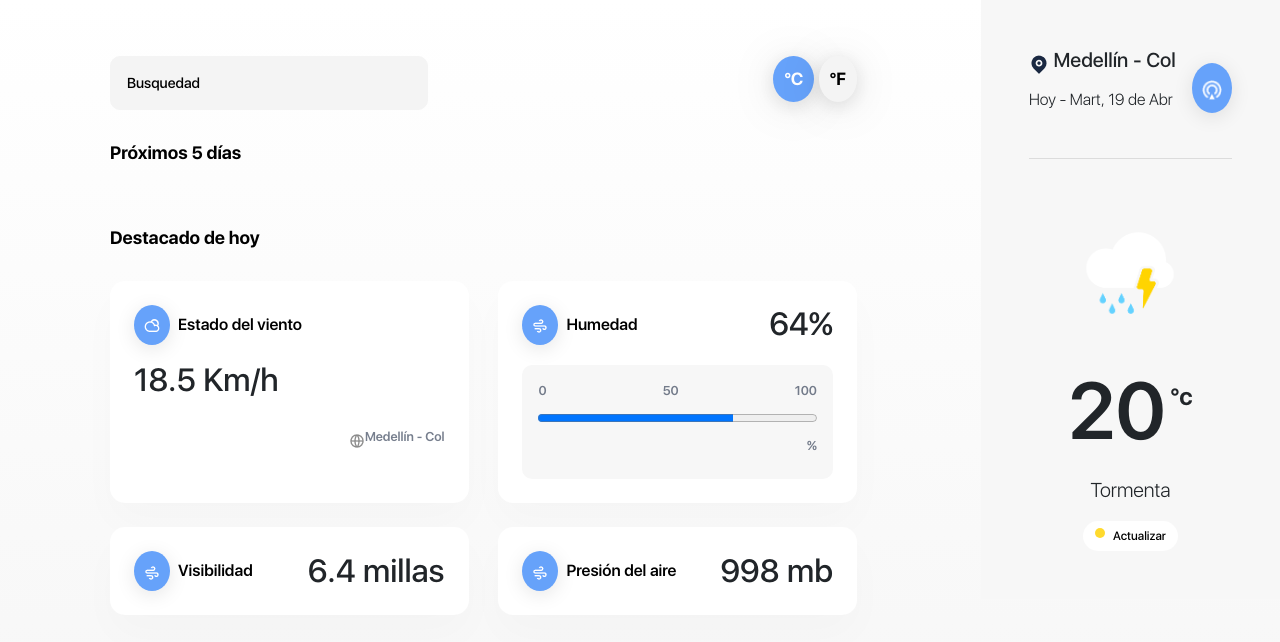
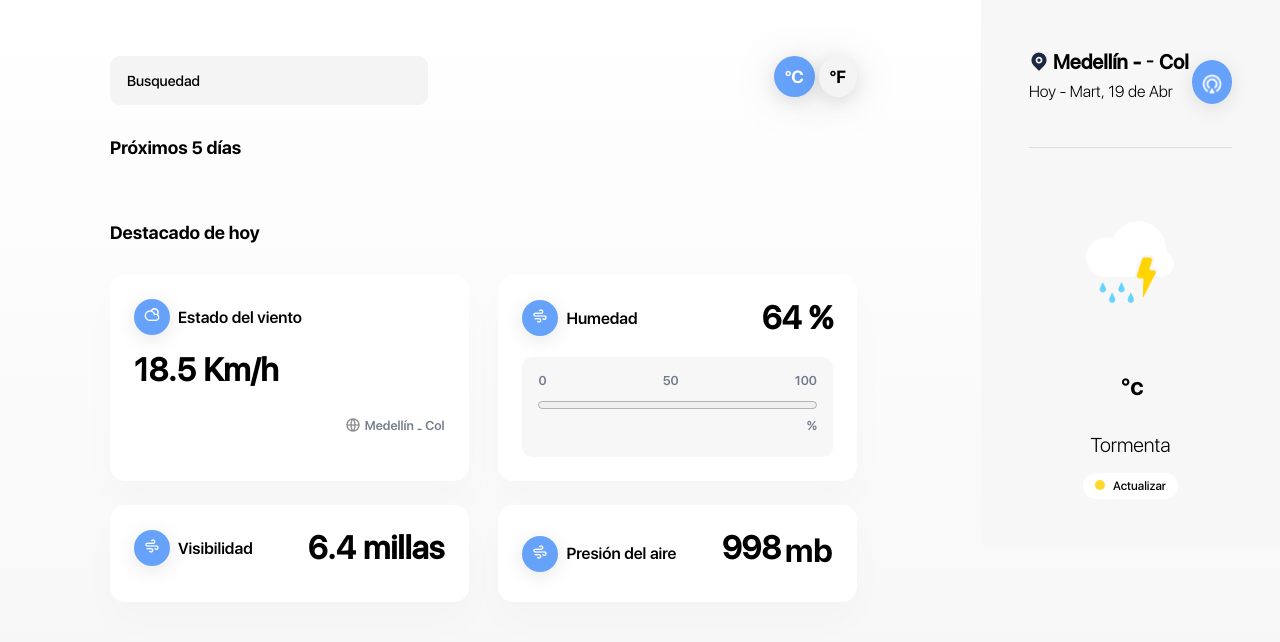
Before and after one commit to SergioR99/CoderHouse, a plain HTML site: page Proyecto Final/index.html in a window 1280 px wide. Drawn offline with nearby package versions, Linux system fonts and the light colour scheme; some packages are replaced by stand-ins of ours; a script that the page names is missing.

Commit message:
Modificaciones

```diff
--- a/Proyecto Final/index.html
+++ b/Proyecto Final/index.html
@@ -7,10 +7,8 @@
     <title>Clima Actualizado</title>
     <link rel="stylesheet" href="fonts/style.css">
     <link rel="stylesheet" href="css/style.css">
-    <link rel="stylesheet" href="https://cdn.jsdelivr.net/npm/alertifyjs@1.13.1/build/css/alertify.min.css"/>
-    <link rel="stylesheet" href="https://cdn.jsdelivr.net/npm/alertifyjs@1.13.1/build/css/themes/default.min.css"/>
-    <link rel="stylesheet" href="https://cdn.jsdelivr.net/npm/alertifyjs@1.13.1/build/css/themes/semantic.min.css"/>
-    <link rel="stylesheet" href="https://cdn.jsdelivr.net/npm/alertifyjs@1.13.1/build/css/themes/bootstrap.min.css"/>
+    <link rel="stylesheet" href="css/alertify.min.css"/>
+    <link rel="stylesheet" href="css/default.min.css"/>
 </head>
 <body>
     <!-- Contendor principal: Inicio -->
@@ -32,39 +30,6 @@
             <div class="proximos-5-dias">
                 <h2>Próximos 5 días</h2>
                 <ul id="contenedor-proximos">
-                    <!--<li>
-                        <h3>Mañana</h3>
-                        <p>5/3</p>
-                        <img src="img/lluvioso.png" alt="">
-                        <div><p>24°</p><p>17°</p></div>
-                    </li>
-                    <li>
-                        <h3>Domingo</h3>
-                        <p>6/3</p>
-                        <img src="img/llluviatrueno.png" alt="">
-                        <div><p>24°</p><p>17°</p></div>
-                    </li>
-
-                    <li>
-                        <h3>Lunes</h3>
-                        <p>7/3</p>
-                        <img src="img/parcialmente-nublado.png" alt="">
-                        <div><p>24°</p><p>17°</p></div>
-                    </li>
-
-                    <li>
-                        <h3>Martes</h3>
-                        <p>8/3</p>
-                        <img src="img/lluvioso.png" alt="">
-                        <div><p>24°</p><p>17°</p></div>
-                    </li>
-
-                    <li>
-                        <h3>Miercoles</h3>
-                        <p>9/3</p>
-                        <img src="img/parcialmente-nublado.png" alt="">
-                        <div><p>24°</p><p>17°</p></div>
-                    </li>-->
                 </ul>
             </div>
 
@@ -78,9 +43,13 @@
                             </div>
                             <p>Estado del viento</p>
                         </section>
-                        <h4>18.5 Km/h</h4>
+                        <h4 id="viento">18.5 Km/h</h4>
                         <div>
-                            <img src="img/localizacion.png" alt=""><p>Medellín - Col</p>
+                            <img src="img/localizacion.png">
+                            <div class="ubi-viento">
+                                <p id="ubicacion2">Medellín</p> -
+                                <p id="pais2">Col</p>
+                            </div>
                         </div>
                     </li>
 
@@ -92,12 +61,12 @@
                                 </div>
                                 <p>Humedad</p>
                             </section>
-                            <h4>64%</h4>
+                            <h4><span id="humedad">64</span> %</h4>
                         </div>
 
                         <section class="cont-progress">
                             <div><p>0</p> <p>50</p><p>100</p></div>
-                            <progress id="file" max="100" value="70"></progress>
+                            <progress id="file" max="100" value=""></progress>
                             <div>
                                 <p>%</p>
                             </div>
@@ -112,7 +81,7 @@
                                 </div>
                                 <p>Visibilidad</p>
                             </section>
-                            <h4>6.4 millas</h4>
+                            <h4 id="visibilidad">6.4 millas</h4>
                         </div>
                     </li>
 
@@ -124,7 +93,10 @@
                                 </div>
                                 <p>Presión del aire</p>
                             </section>
-                            <h4>998 mb</h4>
+                            <article>
+                                <h4 id="presion">998</h4>
+                                <p>mb</p>
+                            </article>
                         </div>
                     </li>
                 </ul>
@@ -136,7 +108,10 @@
             <div class="localizacion">
                 <section>
                     <img src="img/ubicacion-icon.png" alt="">
-                    <h2>Medellín - Col</h2>
+                    <div>
+                        <h2 id="ubicacion">Medellín - </h2> -
+                        <h2 id="pais">Col</h2>
+                    </div>
                     <p id="fecha">Hoy - Mie, 04 de Mar</p>
                 </section>
 
@@ -147,19 +122,19 @@
                 </section>
             </div>
 
-            <img src="img/tormenta-img.png" id="ico-prin-clima" alt="">
+            <img src="img/tormenta-img.png" id="imagenPrincipal" alt="">
             <div class="cont-c">
-                <h1 id="climaActual">20</h1>
+                <h1 id="climaActual"></h1>
                 <p id="cambiaraf">°c</p>
             </div>
-            <p>Tormenta</p>
+            <p id="descripcion">Tormenta</p>
             <button type="button">Actualizar</button>
         </div>
     </section>
     <!-- Contendor principal: Fin -->
 
     <!-- Script general -->
-    <script src="https://cdn.jsdelivr.net/npm/alertifyjs@1.13.1/build/alertify.min.js"></script>
+    <script src="js/alertify.min.js"></script>
     <script src="js/main.js"></script>
 </body>
 </html>
```
